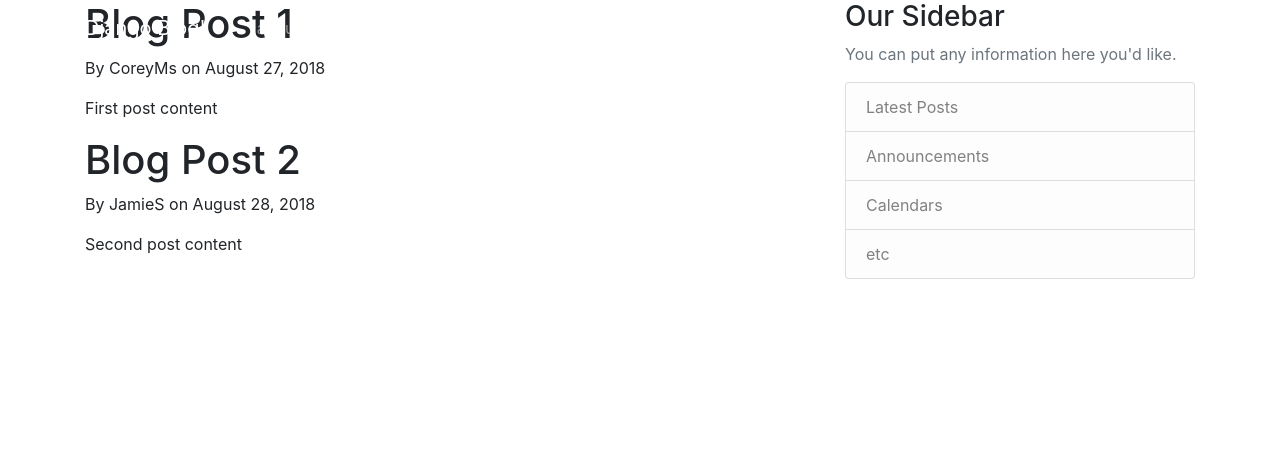
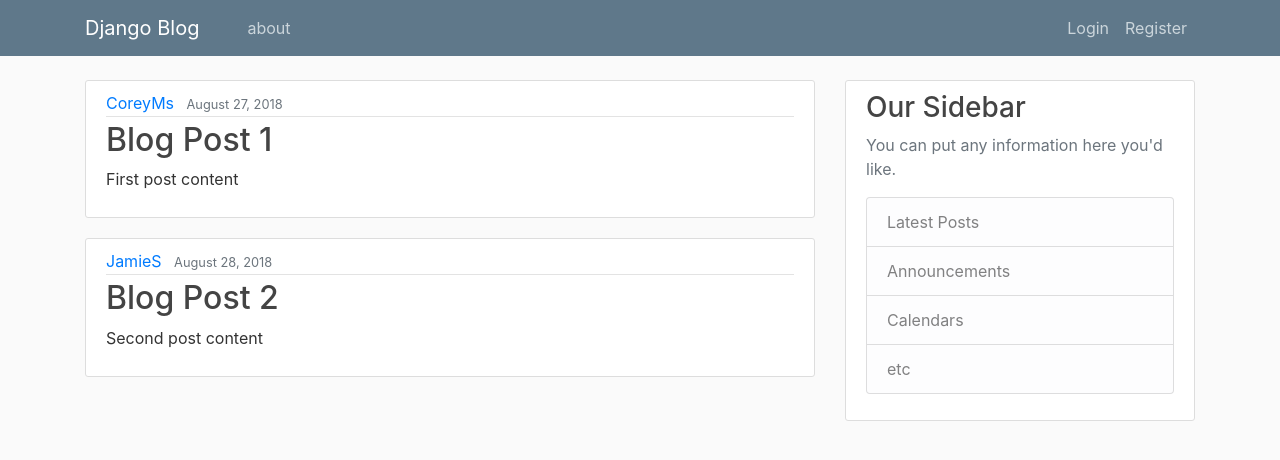
Before and after one commit to jamiedsmith95/projects, a Django app: page / in a window 1280 px wide. Shown: the top 460 px of the page. Run offline with Django 3.2, Linux system fonts and the light colour scheme; some libraries are stand-ins or nearby versions.

Commit message:
further work on django

```diff
--- a/PyProjects/django_project/blog/templates/blog/base.html
+++ b/PyProjects/django_project/blog/templates/blog/base.html
@@ -17,19 +17,20 @@
     {% else %}
      <title>Django Blog</title>
     {% endif %}
+
   </head>
 <body>
     <header class="site-header">
       <nav class="navbar navbar-expand-md navbar-dark bg-steel fixed-top">
         <div class="container">
-          <a class="navbar-brand mr-4" href="/">Django Blog"</a>
-          <button class="navbar-toggler" type="button" data-toggle="collapse" data-toggle="navbarToggle" aria-controls="navbarToggle" aria-expanded="false" aria-label="Toggle navigation">
+          <a class="navbar-brand mr-4" href="/">Django Blog</a>
+          <button class="navbar-toggler" type="button" data-toggle="collapse" data-target="#navbarToggle" aria-controls="navbarToggle" aria-expanded="false" aria-label="Toggle navigation">
           <span class="navbar-toggler-icon"></span>
             </button>
           <div class="collapse navbar-collapse" id="navbarToggle">
             <div class="navbar-nav mr-auto">
-              <a class="nav-item nav-link" href="/"><Home</a>
-              <a class="nav-item nav-link" href="/about">about</a>
+              <a class="nav-item nav-link" href="blog/"/a>
+              <a class="nav-item nav-link" href="about/">about</a>
             </div>
             <div class="navbar-nav">
               <a class="nav-item nav-link" href="#">Login</a>
--- a/PyProjects/django_project/blog/templates/blog/home.html
+++ b/PyProjects/django_project/blog/templates/blog/home.html
@@ -1,8 +1,15 @@
 {% extends "blog/base.html" %}
 {% block content%}
     {% for post in posts %}
-      <h1>{{ post.title }}</h1>
-      <p>By {{ post.author }} on {{ post.date_posted }}</p>
-      <p> {{post.content}} </p>
+        <article class="media content-section">
+      <div class="media-body">
+        <div class="article-metadata">
+          <a class="mr-2" href="#">{{ post.author }}</a>
+          <small class="text-muted">{{ post.date_posted }}</small>
+        </div>
+        <h2><a class="article-title" href="#">{{ post.title }}</a></h2>
+        <p class="article-content">{{ post.content }}</p>
+      </div>
+    </article>
     {% endfor %}
 {% endblock content %}
--- a/PyProjects/django_project/blog/urls.py
+++ b/PyProjects/django_project/blog/urls.py
@@ -5,6 +5,6 @@
 
 urlpatterns = [
         path('', views.home, name='blog-home'),
-        path('about/', views.about, name='blog-about'),
+        path('about/', views.about, name='blog-about')
 
         ]
--- a/PyProjects/django_project/django_project/urls.py
+++ b/PyProjects/django_project/django_project/urls.py
@@ -14,7 +14,7 @@
     2. Add a URL to urlpatterns:  path('blog/', include('blog.urls'))
 """
 from django.contrib import admin
-from django.urls import path,include
+from django.urls import path, include
 
 urlpatterns = [
     path('admin/', admin.site.urls),
```
Also changed, not shown: PyProjects/django_project/blog/static/blog/main.css (renamed from PyProjects/django_project/blog/static/main.css), 1 other file.
